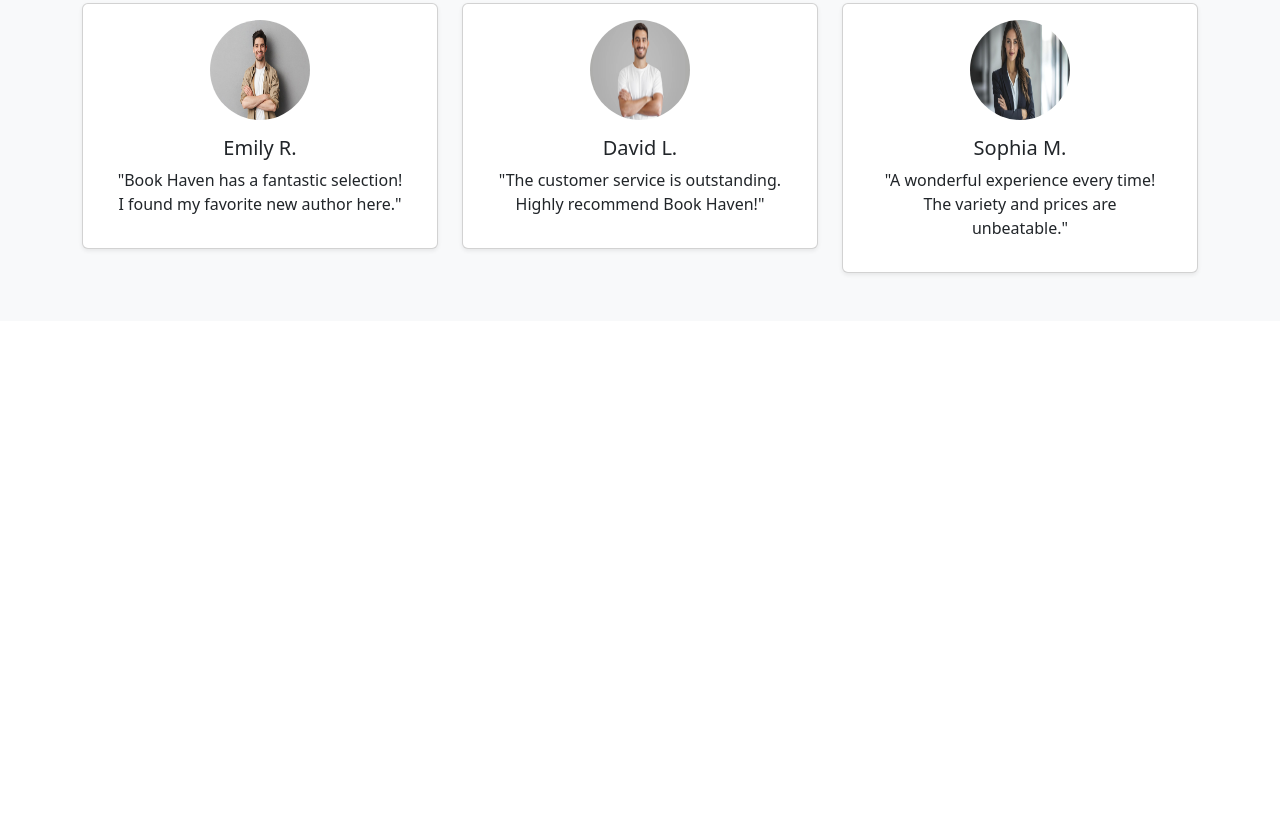
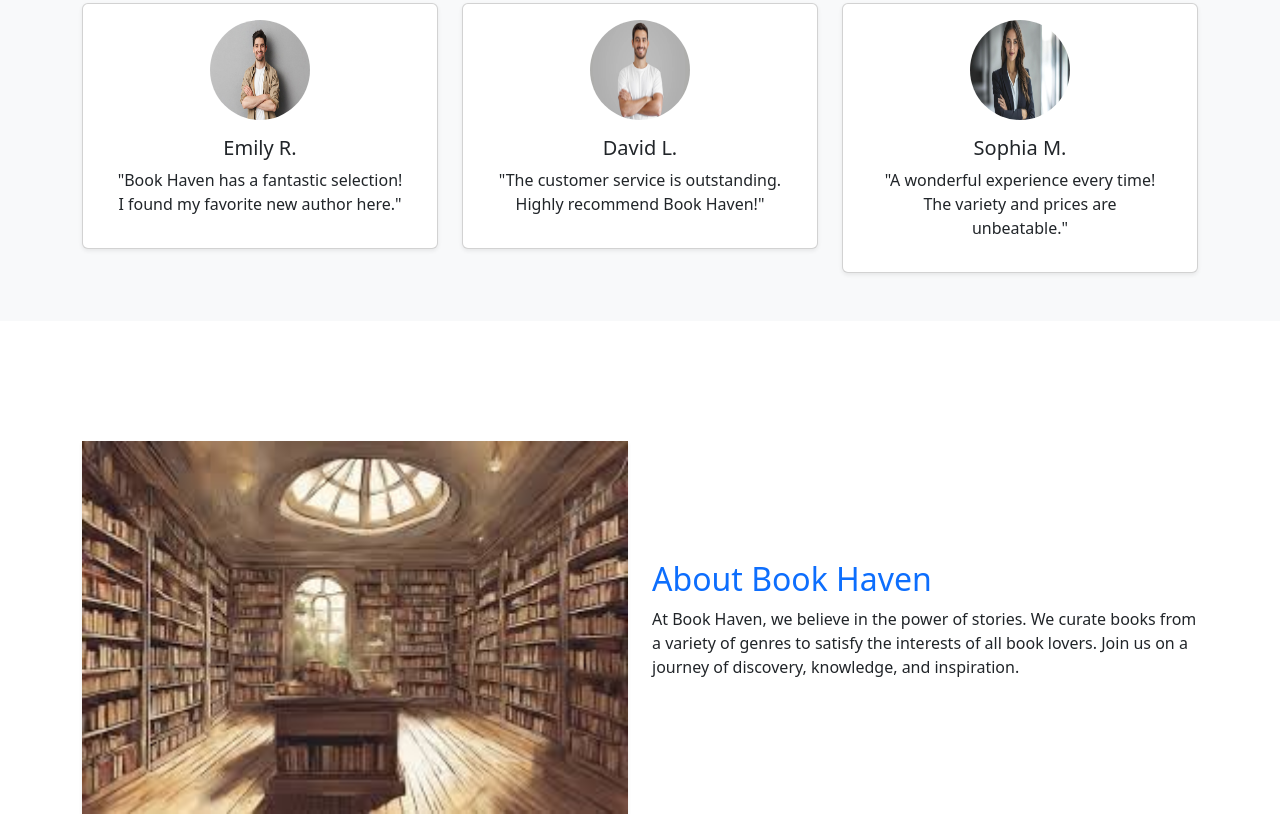
Before and after one commit to MostofaAsik/Book-Heaven, a plain HTML site: page index.html in a window 1280 px wide. Shown: the part 1906-2720 px from the top of the page. Before the commit the page ends 2227 px from the top, so only its background shows below. Drawn offline with nearby package versions, Linux system fonts and the light colour scheme; a script that the page names is missing.

Commit message:
about section

```diff
--- a/index.html
+++ b/index.html
@@ -201,7 +201,20 @@
     </div>
 </section>
 <!-- End Testimonials Section -->
-
+<!-- About Section -->
+<section id="about" class="container " style="margin-top: 120px;">
+    <div class="row align-items-center">
+        <div class="col-md-6">
+            <img src="./img/images.jfif" class="img-fluid shadow-sm w-100" alt="About Us">
+        </div>
+        <div class="col-md-6">
+            <h2 class="text-primary">About Book Haven</h2>
+            <p>At Book Haven, we believe in the power of stories. We curate books from a variety of genres to satisfy
+                the interests of all book lovers. Join us on a journey of discovery, knowledge, and inspiration.</p>
+        </div>
+    </div>
+</section>
+<!-- End About Section -->
 <!-- Bootstrap JS Bundle -->
 <script src="https://cdn.jsdelivr.net/npm/bootstrap@5.3.3/dist/js/bootstrap.bundle.min.js"
     integrity="sha384-YvpcrYf0tY3lHB60NNkmXc5s9fDVZLESaAA55NDzOxhy9GkcIdslK1eN7N6jIeHz"
```
